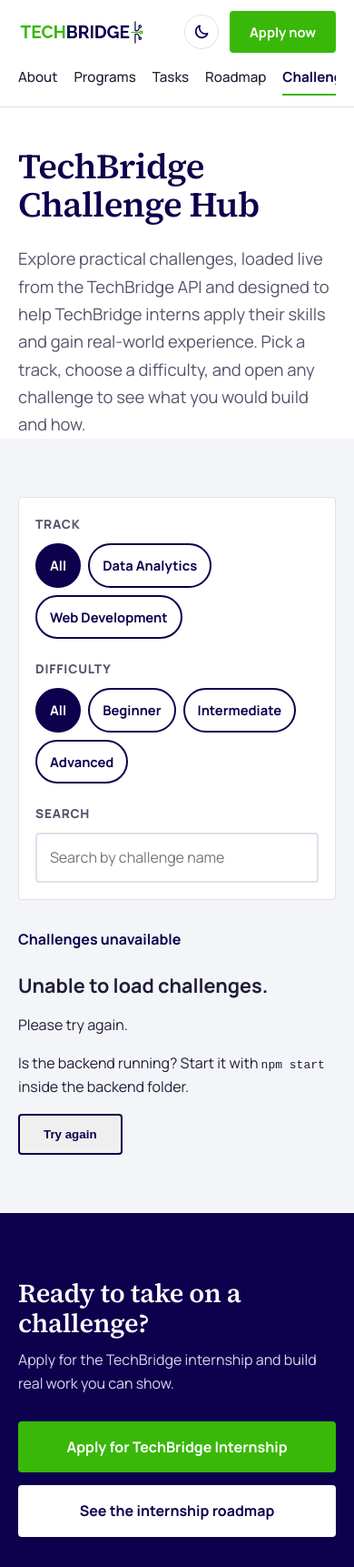
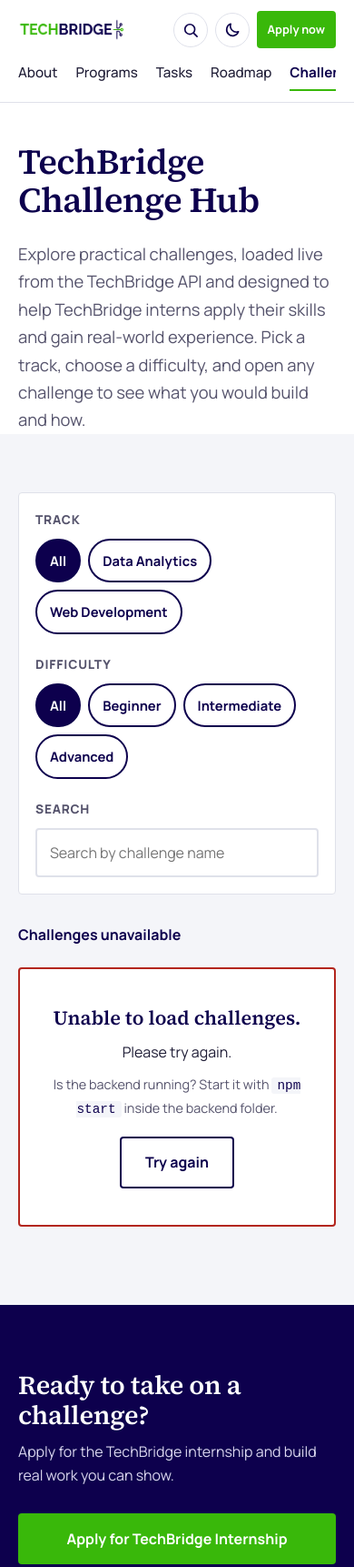
Before and after one commit to zyire1234/techbrige-2, a plain HTML site: page challenges.html in a window 390 px wide. Shown: the top 1722 px of the page at 91% size. Drawn offline with Linux system fonts and the light colour scheme; no server answers.

Commit message:
Update style.css

```diff
--- a/style.css
+++ b/style.css
@@ -482,3 +482,56 @@ h3 { margin: 0 0 10px; font-size: 1.35rem; line-height: 1.3; }
   .stage-card, .node, .theme-toggle svg, .stage-card details[open] .facts, .stage-card:hover .meter i.on { animation: none !important; }
   .stage-card:hover, .stage:hover .node, .track a:hover, .theme-toggle:hover { transform: none; }
 }
+
+
+/* ===== Loading and error states (shared by dashboard, challenges, search) ===== */
+.state-box { display: flex; flex-direction: column; align-items: center; gap: 10px; padding: 40px 24px; margin-bottom: 22px; border: 2px dashed var(--rule); border-radius: var(--radius); background: var(--surface); text-align: center; }
+.state-box[hidden] { display: none; }
+.state-box h3 { margin: 0; font-family: var(--serif); font-weight: 600; color: var(--head); }
+.state-box p { margin: 0; max-width: 52ch; }
+.state-title { font-weight: 700; color: var(--head); }
+.state-hint { font-size: .9rem; color: var(--muted); }
+.state-hint code { padding: 1px 6px; border-radius: 3px; background: var(--tint); color: var(--head); }
+.state-error { border-color: #b3261e; border-style: solid; }
+[data-theme="dark"] .state-error { border-color: #ff8a80; }
+.state-box .btn { margin-top: 8px; background: transparent; font: inherit; font-weight: 700; cursor: pointer; }
+.state-box .btn-outline:hover { background: var(--head); color: var(--on-head); }
+.spinner { width: 28px; height: 28px; border: 4px solid var(--line); border-top-color: var(--green); border-radius: 50%; animation: spin .8s linear infinite; }
+@keyframes spin { to { transform: rotate(360deg); } }
+
+/* ===== Header search icon (Task 8) ===== */
+.search-link {
+  display: grid; place-items: center; flex: none; width: 40px; height: 40px;
+  border: 1px solid var(--line); border-radius: 50%; background: var(--surface); color: var(--head);
+  transition: border-color .2s;
+}
+.search-link:hover, .search-link[aria-current="page"] { border-color: var(--green); }
+.search-link svg { width: 20px; height: 20px; fill: none; stroke: currentColor; stroke-width: 2; stroke-linecap: round; stroke-linejoin: round; }
+nav { gap: 22px; }
+nav a { white-space: nowrap; }
+.header-inner { gap: 16px; }
+.header-cta { white-space: nowrap; }
+/* Below 1100px the menu drops to its own row so nothing wraps or overlaps */
+@media (max-width: 1100px) {
+  .header-inner { flex-wrap: wrap; gap: 8px 12px; }
+  .search-link { margin-left: auto; }
+  nav { order: 3; width: 100%; margin: 0; gap: 20px; overflow-x: auto; }
+}
+@media (max-width: 640px) {
+  .search-link { margin-left: auto; width: 38px; height: 38px; }
+  .brand img { width: 118px; }
+  .header-cta { padding: 8px 10px; font-size: .8rem; }
+  .header-inner { gap: 8px; }
+  .js .search-link + .theme-toggle { margin-left: 0; }
+}
+
+/* ===== Home: platform features (Task 8) ===== */
+.features { display: grid; grid-template-columns: repeat(auto-fit, minmax(190px, 1fr)); gap: 20px; margin: 0; padding: 0; list-style: none; }
+.feature { display: flex; flex-direction: column; padding: 24px; border: 1px solid var(--line); border-top: 4px solid var(--green); border-radius: var(--radius); background: var(--surface); box-shadow: var(--shadow); }
+.feature h3 { margin: 14px 0 6px; font-family: var(--serif); font-weight: 600; font-size: 1.2rem; color: var(--head); }
+.feature p { margin: 0 0 16px; font-size: .95rem; }
+.feature a { margin-top: auto; font-weight: 700; color: var(--accent-text); }
+.feature-ico { display: grid; place-items: center; width: 44px; height: 44px; border-radius: 50%; background: var(--head); color: var(--on-head); }
+.feature-ico svg { width: 22px; height: 22px; fill: none; stroke: currentColor; stroke-width: 2; stroke-linecap: round; stroke-linejoin: round; }
+#platform .more { display: flex; flex-wrap: wrap; gap: 12px; margin: 36px 0 0; }
+@media (max-width: 640px) { #platform .more .btn { width: 100%; text-align: center; } }
```
